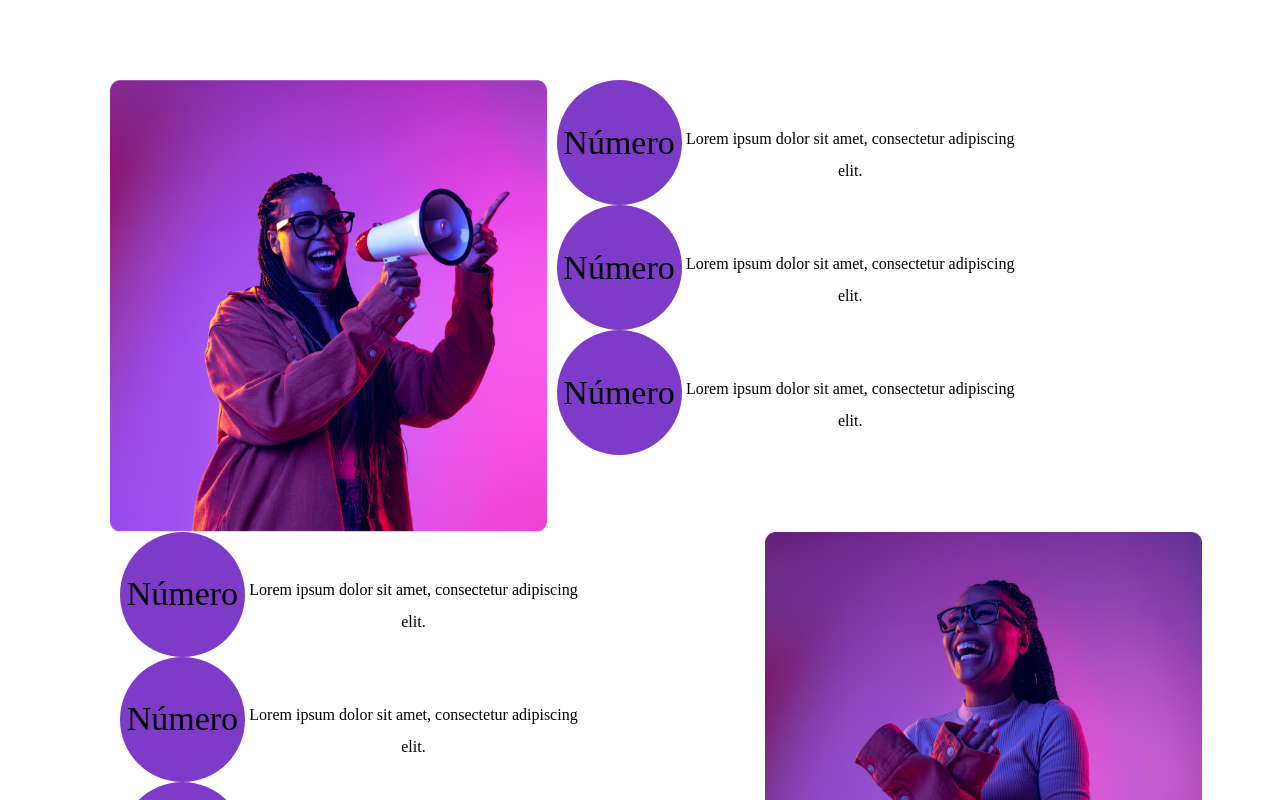
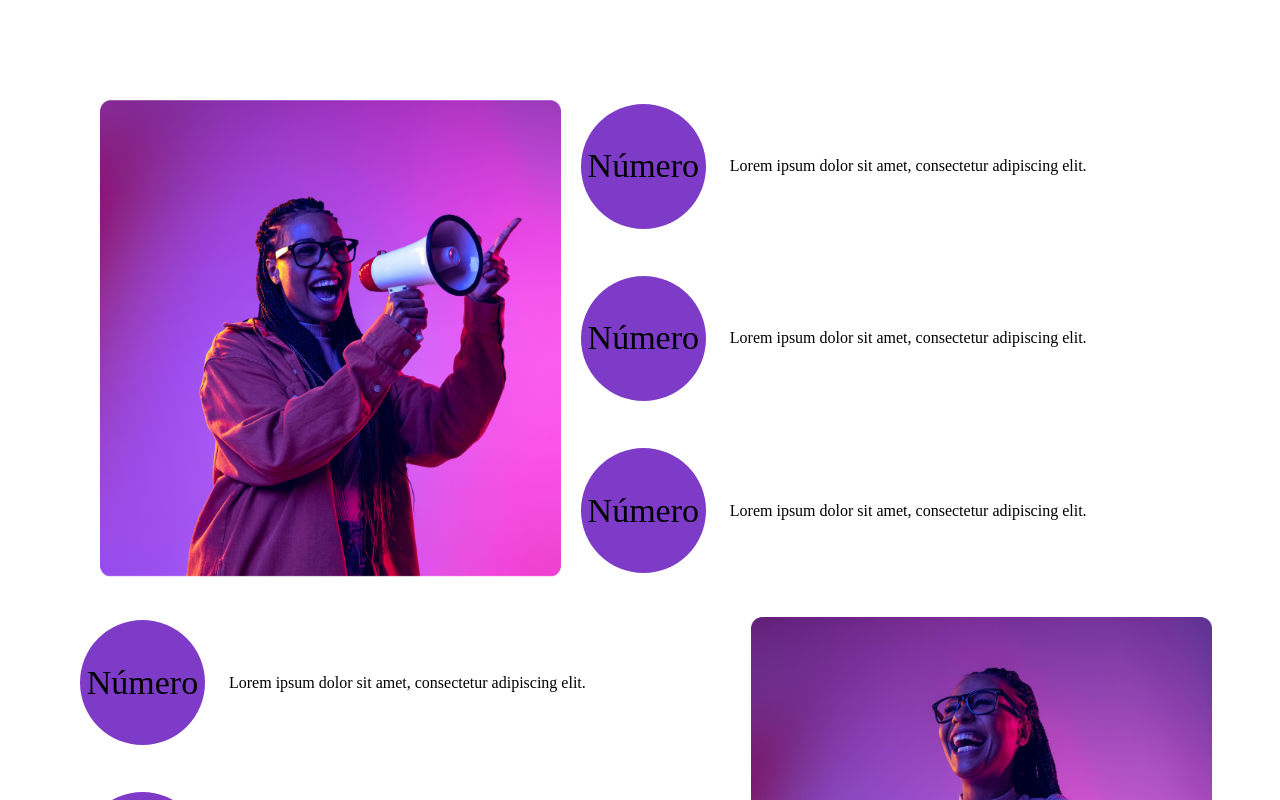
Before and after one commit to citi-onboarding/PubliEasy, a React (Create React App) app in the folder client/: page / in a window 1280 px wide. Shown: the top 800 px of the page. Built offline with nearby package versions, Linux system fonts and the light colour scheme.

Commit message:
FEAT[feature/metrics]: adjusted div description and flexbox of paragraphs

```diff
--- a/client/src/pages/Metrics/index.tsx
+++ b/client/src/pages/Metrics/index.tsx
@@ -1,5 +1,5 @@
 import React from "react";
-import { MainContainer, UpContainer, DownContainer, Image, Paragraph, MetricData, Circle } from './styles';
+import { MainContainer, UpContainer, DownContainer, Image, Paragraph, MetricData, Circle, Description } from './styles';
 import { Image1, Image2 } from '../../assets';
 
 export const Metrics: React.FC = () => {
@@ -7,7 +7,7 @@ export const Metrics: React.FC = () => {
         <MainContainer>
             <UpContainer>
                 <Image src={Image1} alt=""/>
-                <div>
+                <Description>
                     <MetricData>
                         <Circle><p>Número</p></Circle>
                         <Paragraph>Lorem ipsum dolor sit amet, consectetur adipiscing elit.</Paragraph>
@@ -20,11 +20,11 @@ export const Metrics: React.FC = () => {
                         <Circle><p>Número</p></Circle>
                         <Paragraph>Lorem ipsum dolor sit amet, consectetur adipiscing elit.</Paragraph>
                     </MetricData>
-                </div>
+                </Description>
             </UpContainer>
             <DownContainer>
                 <Image src={Image2} alt=""/>
-                <div>
+                <Description>
                     <MetricData>
                         <Circle><p>Número</p></Circle>
                         <Paragraph>Lorem ipsum dolor sit amet, consectetur adipiscing elit.</Paragraph>
@@ -37,7 +37,7 @@ export const Metrics: React.FC = () => {
                         <Circle><p>Número</p></Circle>
                         <Paragraph>Lorem ipsum dolor sit amet, consectetur adipiscing elit.</Paragraph>
                     </MetricData>
-                </div>
+                </Description>
             </DownContainer>
 
         </MainContainer>
--- a/client/src/pages/Metrics/styles.ts
+++ b/client/src/pages/Metrics/styles.ts
@@ -5,9 +5,20 @@ export const MainContainer = styled.div`
   margin: 80px;
 
   display: flex;
-  justify-content: center;
+  justify-content: space-between;
   align-items: center;
   flex-direction: column;
+  `;
+
+export const Image = styled.img`
+  width:40%;
+  margin: 20px;
+`;
+
+export const Description = styled.div`
+display: flex;
+flex-direction: column;
+justify-content: space-around;
 `;
 
 export const UpContainer = styled.div`
@@ -22,21 +33,12 @@ export const DownContainer = styled.div`
   justify-content: space-between;
 `;
 
-export const Image = styled.img`
-  width:40%;
-`;
-
-export const MetricContainer = styled.img`
-   width: 10%
-`;
-
 export const MetricData = styled.div`
   width: 10%
   font-family: Raleway;
   display: flex;
-  justify-content: center;
+  justify-content: space-between;
   align-items: center;
-
 `;
 
 export const Circle = styled.div`
@@ -51,9 +53,10 @@ export const Circle = styled.div`
 `;
 
 export const Paragraph = styled.p`
-  margin-top: 24px;
+  margin-left: 24px;
   line-height: 32px;
   text-align: center;
   font-color: black;
   width:70%
+  font-size: 25px;
 `;
```
